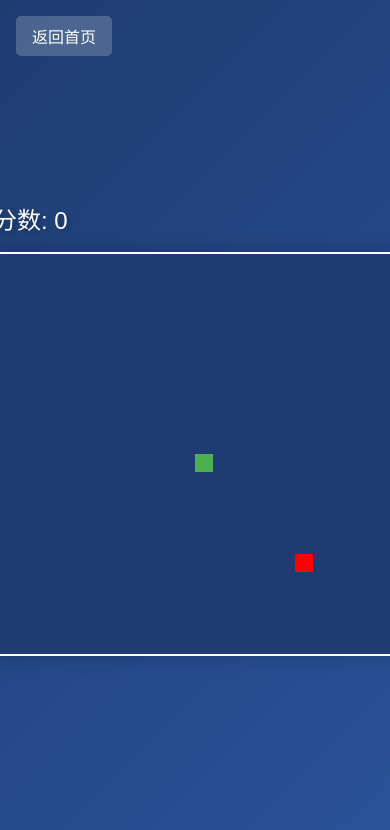
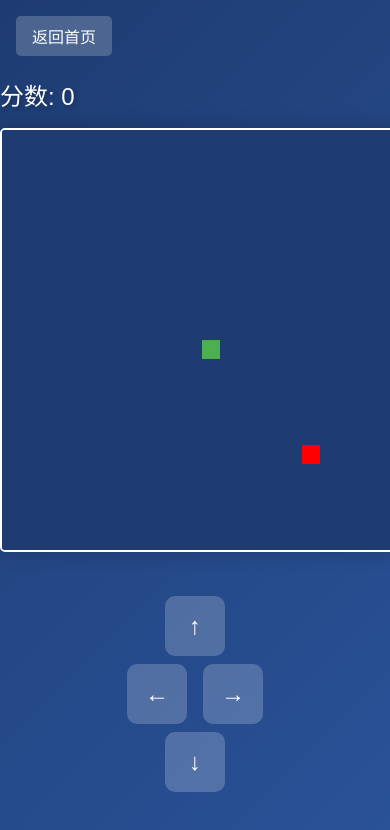
Before and after one commit to foodchiba/tanchishe, a plain HTML site: page game.html in a window 390 px wide. Drawn offline with Linux system fonts and the light colour scheme.

Commit message:
Update game.html

```diff
--- a/game.html
+++ b/game.html
@@ -2,7 +2,7 @@
 <html lang="zh">
 <head>
     <meta charset="UTF-8">
-    <meta name="viewport" content="width=device-width, initial-scale=1.0">
+    <meta name="viewport" content="width=device-width, initial-scale=1.0, maximum-scale=1.0, user-scalable=no">
     <title>贪吃蛇游戏</title>
     <style>
         body {
@@ -16,11 +16,18 @@
             background: linear-gradient(135deg, #1e3c72 0%, #2a5298 100%);
             font-family: 'Microsoft YaHei', sans-serif;
             color: white;
+            touch-action: none;
         }
         .game-container {
             position: relative;
+            width: 100%;
+            max-width: 500px;
+            padding: 1rem;
         }
         canvas {
+            width: 100%;
+            max-width: 400px;
+            height: auto;
             border: 2px solid #fff;
             border-radius: 5px;
             box-shadow: 0 0 20px rgba(0,0,0,0.2);
@@ -40,6 +47,7 @@
             padding: 2rem;
             border-radius: 10px;
             text-align: center;
+            z-index: 100;
         }
         .restart-button {
             background: #4CAF50;
@@ -64,9 +72,46 @@
             border-radius: 5px;
             cursor: pointer;
             text-decoration: none;
+            z-index: 10;
         }
         .back-button:hover {
             background: rgba(255,255,255,0.3);
+        }
+        .controls {
+            display: none;
+            margin-top: 2rem;
+            width: 100%;
+            max-width: 300px;
+        }
+        .control-row {
+            display: flex;
+            justify-content: center;
+            margin: 0.5rem 0;
+        }
+        .control-btn {
+            width: 60px;
+            height: 60px;
+            background: rgba(255,255,255,0.2);
+            border: none;
+            border-radius: 10px;
+            margin: 0 0.5rem;
+            color: white;
+            font-size: 1.5rem;
+            display: flex;
+            align-items: center;
+            justify-content: center;
+            touch-action: none;
+        }
+        .control-btn:active {
+            background: rgba(255,255,255,0.3);
+        }
+        @media (max-width: 768px) {
+            .controls {
+                display: block;
+            }
+            .game-container {
+                padding-bottom: 0;
+            }
         }
     </style>
 </head>
@@ -81,11 +126,36 @@
             <button class="restart-button" onclick="restartGame()">重新开始</button>
         </div>
     </div>
+    <div class="controls">
+        <div class="control-row">
+            <button class="control-btn" id="upBtn">↑</button>
+        </div>
+        <div class="control-row">
+            <button class="control-btn" id="leftBtn">←</button>
+            <button class="control-btn" id="rightBtn">→</button>
+        </div>
+        <div class="control-row">
+            <button class="control-btn" id="downBtn">↓</button>
+        </div>
+    </div>
     <script>
         const canvas = document.getElementById('gameCanvas');
         const ctx = canvas.getContext('2d');
         const gridSize = 20;
         const tileCount = canvas.width / gridSize;
+
+        // 设置canvas的实际大小
+        function resizeCanvas() {
+            const container = canvas.parentElement;
+            const containerWidth = container.clientWidth - 2; // 减去padding
+            const scale = containerWidth / canvas.width;
+            canvas.style.width = containerWidth + 'px';
+            canvas.style.height = (canvas.height * scale) + 'px';
+        }
+
+        // 初始化时调整canvas大小
+        resizeCanvas();
+        window.addEventListener('resize', resizeCanvas);
 
         let snake = [
             {x: 10, y: 10}
@@ -96,7 +166,46 @@
         let score = 0;
         let gameOver = false;
 
+        // 键盘控制
         document.addEventListener('keydown', changeDirection);
+
+        // 触摸控制
+        const upBtn = document.getElementById('upBtn');
+        const downBtn = document.getElementById('downBtn');
+        const leftBtn = document.getElementById('leftBtn');
+        const rightBtn = document.getElementById('rightBtn');
+
+        upBtn.addEventListener('touchstart', (e) => {
+            e.preventDefault();
+            if (dy !== 1) {
+                dx = 0;
+                dy = -1;
+            }
+        });
+
+        downBtn.addEventListener('touchstart', (e) => {
+            e.preventDefault();
+            if (dy !== -1) {
+                dx = 0;
+                dy = 1;
+            }
+        });
+
+        leftBtn.addEventListener('touchstart', (e) => {
+            e.preventDefault();
+            if (dx !== 1) {
+                dx = -1;
+                dy = 0;
+            }
+        });
+
+        rightBtn.addEventListener('touchstart', (e) => {
+            e.preventDefault();
+            if (dx !== -1) {
+                dx = 1;
+                dy = 0;
+            }
+        });
 
         function changeDirection(event) {
             const LEFT_KEY = 37;
```
